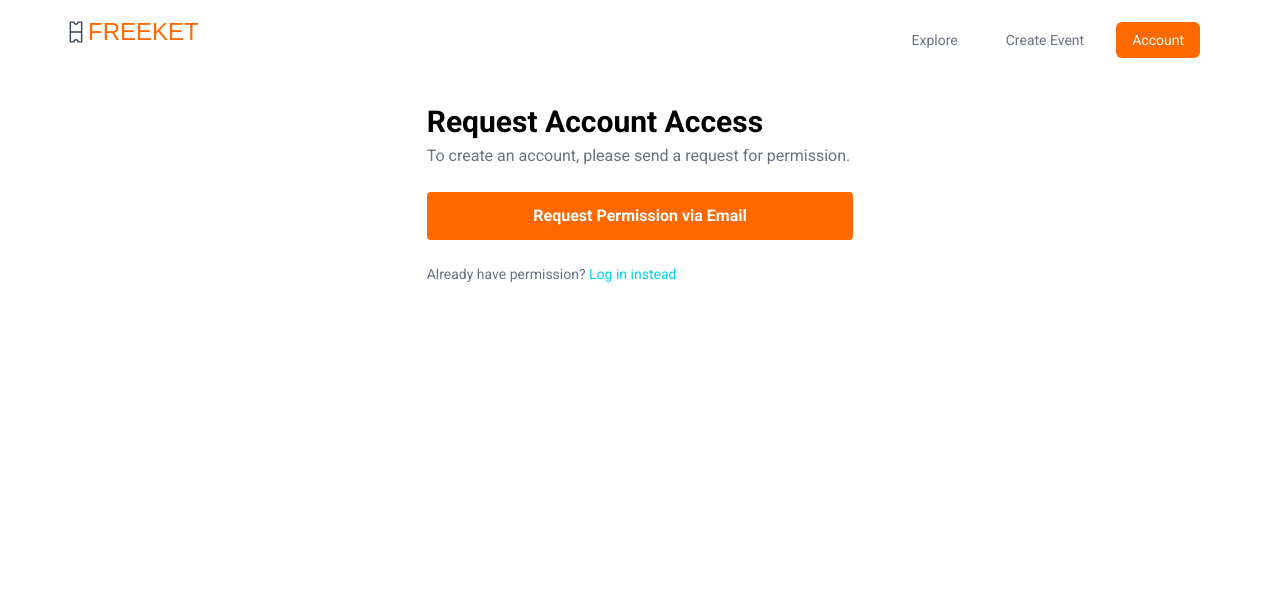
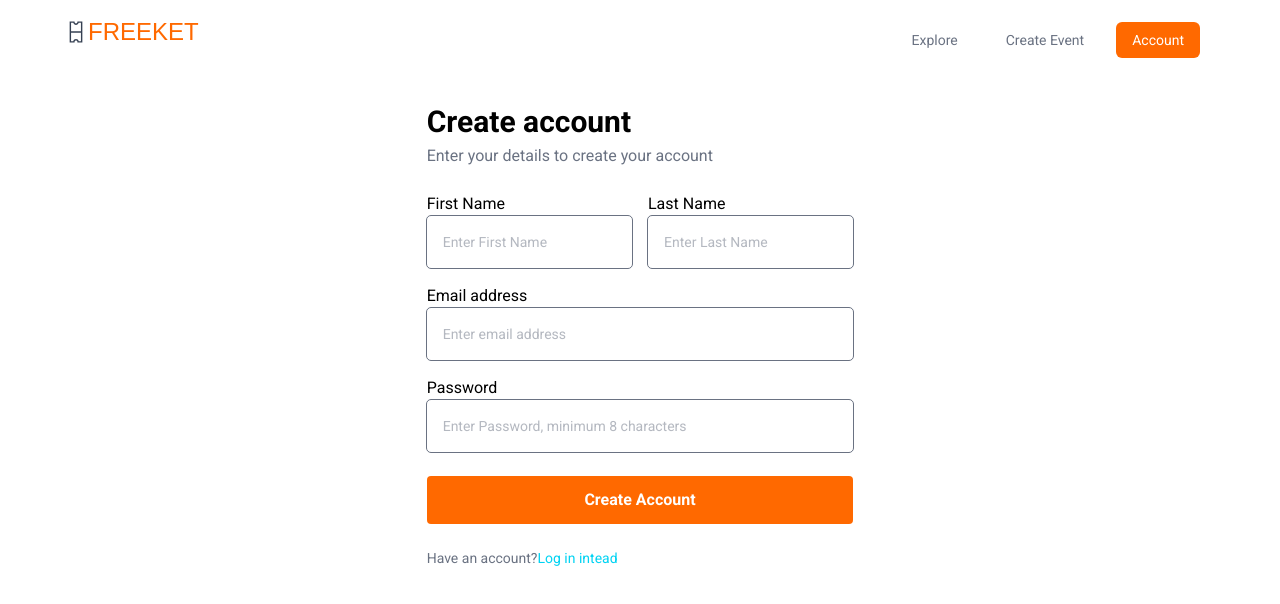
Before and after one commit to TheOnlyAbdull/Freeket, a React (Vite) app: page /Account in a window 1280 px wide. Shown: the top 604 px of the page. Built offline with nearby package versions, Linux system fonts and the light colour scheme; a web font is replaced by a local one.

Commit message:
Edit sign up UI

```diff
--- a/src/features/authentication/SignUp.jsx
+++ b/src/features/authentication/SignUp.jsx
@@ -28,119 +28,117 @@ function SignUp({ setCreateAccount }) {
     setEmail("");
     setPassword("");
   }
+  // return (
+  //   <>
+  //     <h1 className="text-3xl mb-1 font-bold">Request Account Access</h1>
+  //     <p className="mb-6 text-gray-500">
+  //       To create an account, please send a request for permission.
+  //     </p>
+  //     <a
+  //       href="mailto:abdullahisalaudeen065@gmail.com?subject=Request%20for%20Account%20Access%20to%20FREEKET&body=Hi,%0AI%20would%20like%20to%20request%20permission%20to%20sign%20up.%0AThank%20you."
+  //       className="my-6 cursor-pointer rounded-sm bg-orange-500 text-white w-full py-3 font-bold block text-center"
+  //     >
+  //       Request Permission via Email
+  //     </a>
+  //     <div className="text-sm text-gray-500 mt-4">
+  //       <p>
+  //         Already have permission?{" "}
+  //         <span
+  //           className="text-cyan-400 cursor-pointer"
+  //           onClick={() => setCreateAccount(false)}
+  //         >
+  //           Log in instead
+  //         </span>
+  //       </p>
+  //     </div>
+  //   </>
+  // );
+
   return (
     <>
-      <h1 className="text-3xl mb-1 font-bold">Request Account Access</h1>
+      <h1 className="text-3xl mb-1 font-bold">Create account</h1>
       <p className="mb-6 text-gray-500">
-        To create an account, please send a request for permission.
+        Enter your details to create your account
       </p>
-      <a
-        href="mailto:abdullahisalaudeen065@gmail.com?subject=Request%20for%20Account%20Access%20to%20FREEKET&body=Hi,%0AI%20would%20like%20to%20request%20permission%20to%20sign%20up.%0AThank%20you."
-        className="my-6 cursor-pointer rounded-sm bg-orange-500 text-white w-full py-3 font-bold block text-center"
-      >
-        Request Permission via Email
-      </a>
-      <div className="text-sm text-gray-500 mt-4">
+
+      <form onSubmit={handleSignUp}>
+        <div className="flex md:flex-row gap-4">
+          <div className="w-6/12">
+            <label htmlFor="first-name">First Name</label>
+            <input
+              className="block outline-1 text-gray-500 w-full mb-4 rounded-sm p-4 text-sm"
+              placeholder="Enter First Name"
+              type="text"
+              id="first-name"
+              name="first-name"
+              required
+              value={firstName}
+              onChange={(e) => setFirstName(e.target.value)}
+            />
+          </div>
+          <div className="w-6/12">
+            <label htmlFor="last-name">Last Name</label>
+            <input
+              className="block outline-1 text-gray-500 w-full mb-4 rounded-sm p-4 text-sm"
+              placeholder="Enter Last Name"
+              type="text"
+              id="last-name"
+              name="last-name"
+              required
+              value={lastName}
+              onChange={(e) => setLastName(e.target.value)}
+            />
+          </div>
+        </div>
+
+        <div>
+          <label htmlFor="email">Email address</label>
+          <input
+            className="block outline-1 text-gray-500 w-full mb-4 rounded-sm p-4 text-sm"
+            placeholder="Enter email address"
+            type="email"
+            id="email"
+            name="email"
+            required
+            value={email}
+            onChange={(e) => setEmail(e.target.value)}
+          />
+        </div>
+        <div>
+          <label htmlFor="password">Password</label>
+          <input
+            className="block outline-1 text-gray-500 w-full mb-4 rounded-sm p-4 text-sm"
+            placeholder="Enter Password, minimum 8 characters"
+            type="password"
+            id="password"
+            name="password"
+            required
+            minLength={8}
+            value={password}
+            onChange={(e) => setPassword(e.target.value)}
+          />
+        </div>
+        <button
+          className="my-6 cursor-pointer rounded-sm bg-orange-500 text-white w-full py-3 font-bold block text-center"
+          type="submit"
+          onClick={handleSignUp}
+        >
+          Create Account
+        </button>
+      </form>
+      <div className="text-sm  text-gray-500">
         <p>
-          Already have permission?{" "}
+          Have an account?{""}
           <span
             className="text-cyan-400 cursor-pointer"
             onClick={() => setCreateAccount(false)}
           >
-            Log in instead
+            Log in intead
           </span>
         </p>
       </div>
     </>
   );
-
-
-//Sign in without
-  // return (
-  //   <>
-  //     <h1 className="text-3xl mb-1 font-bold">Create account</</form>h1>
-  //     <p className="mb-6 text-gray-</div>500">
-  //       Enter your details to create your account
-  //     </p>
-
-  //     <form onSubmit={handleSignUp}>
-  //       <div className="flex md:flex-row gap-4">
-  //         <div className="w-6/12">
-  //           <label htmlFor="first-name">First Name</label>
-  //           <input
-  //             className="block outline-1 text-gray-500 w-full mb-4 rounded-sm p-4 text-sm"
-  //             placeholder="Enter First Name"
-  //             type="text"
-  //             id="first-name"
-  //             name="first-name"
-  //             required
-  //             value={firstName}
-  //             onChange={(e) => setFirstName(e.target.value)}
-  //           />
-  //         </div>
-  //         <div className="w-6/12">
-  //           <label htmlFor="last-name">Last Name</label>
-  //           <input
-  //             className="block outline-1 text-gray-500 w-full mb-4 rounded-sm p-4 text-sm"
-  //             placeholder="Enter Last Name"
-  //             type="text"
-  //             id="last-name"
-  //             name="last-name"
-  //             required
-  //             value={lastName}
-  //             onChange={(e) => setLastName(e.target.value)}
-  //           />
-  //         </div>
-  //       </div>
-
-  //       <div>
-  //         <label htmlFor="email">Email address</label>
-  //         <input
-  //           className="block outline-1 text-gray-500 w-full mb-4 rounded-sm p-4 text-sm"
-  //           placeholder="Enter email address"
-  //           type="email"
-  //           id="email"
-  //           name="email"
-  //           required
-  //           value={email}
-  //           onChange={(e) => setEmail(e.target.value)}
-  //         />
-  //       </div>
-  //       <div>
-  //         <label htmlFor="password">Password</label>
-  //         <input
-  //           className="block outline-1 text-gray-500 w-full mb-4 rounded-sm p-4 text-sm"
-  //           placeholder="Enter Password, minimum 8 characters"
-  //           type="password"
-  //           id="password"
-  //           name="password"
-  //           required
-  //           minLength={8}
-  //           value={password}
-  //           onChange={(e) => setPassword(e.target.value)}
-  //         />
-  //       </div>
-  //       <button
-  //         className="my-6 cursor-pointer rounded-sm bg-orange-500 text-white w-full py-3 font-bold block text-center"
-  //         // tpe="submit"
-  //         onClick={handleSignUp}
-  //       >
-  //         Create Account
-  //       </button>
-  //     </form>
-  //     <div className="text-sm  text-gray-500">
-  //       <p>
-  //         Have an account?{""}
-  //         <span
-  //           className="text-cyan-400 cursor-pointer"
-  //           onClick={() => setCreateAccount(false)}
-  //         >
-  //           Log in intead
-  //         </span>
-  //       </p>
-  //     </div>
-  //   </>
-  // );
 }
 
 export default SignUp;
```
